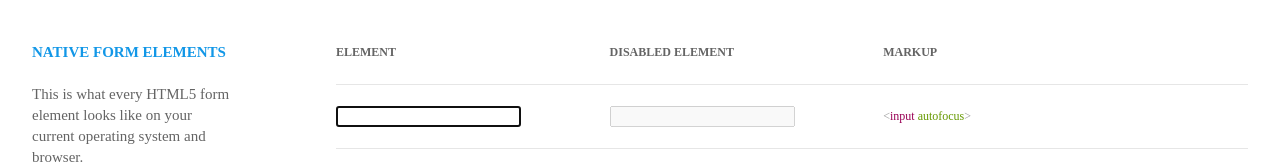
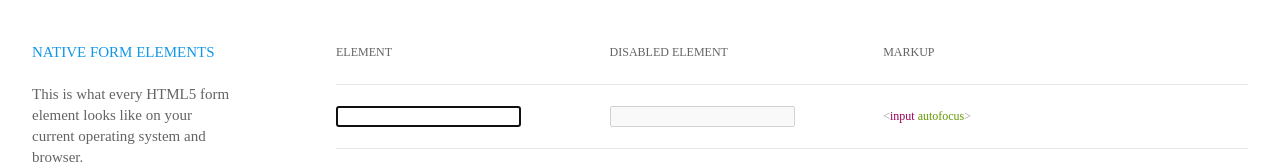
Before and after one commit to joshuajenkins/nativeformelements, a website: page index.html in a window 1280 px wide. Shown: the top 164 px of the page. Drawn offline with nearby package versions, Linux system fonts and the light colour scheme.

Commit message:
Slightly less ugly type

```diff
--- a/css/style.scss
+++ b/css/style.scss
@@ -35,7 +35,7 @@ header {
     color: $color-accent;
     margin: 0 0 $baseline 0;
     font-size: $fontSize;
-    font-weight: 900;
+    font-weight: 200;
     text-transform: uppercase;
     line-height: $baseline;
     padding: 0;
@@ -167,7 +167,7 @@ pre, code {
       li {
         padding: 0;
         font-size: $fontSize-small;
-        font-weight: 900;
+        font-weight: 200;
         font-family: $font-sans;
         color: $color-medium;
         text-transform: uppercase;
```
Also changed, not shown: css/style.css.
